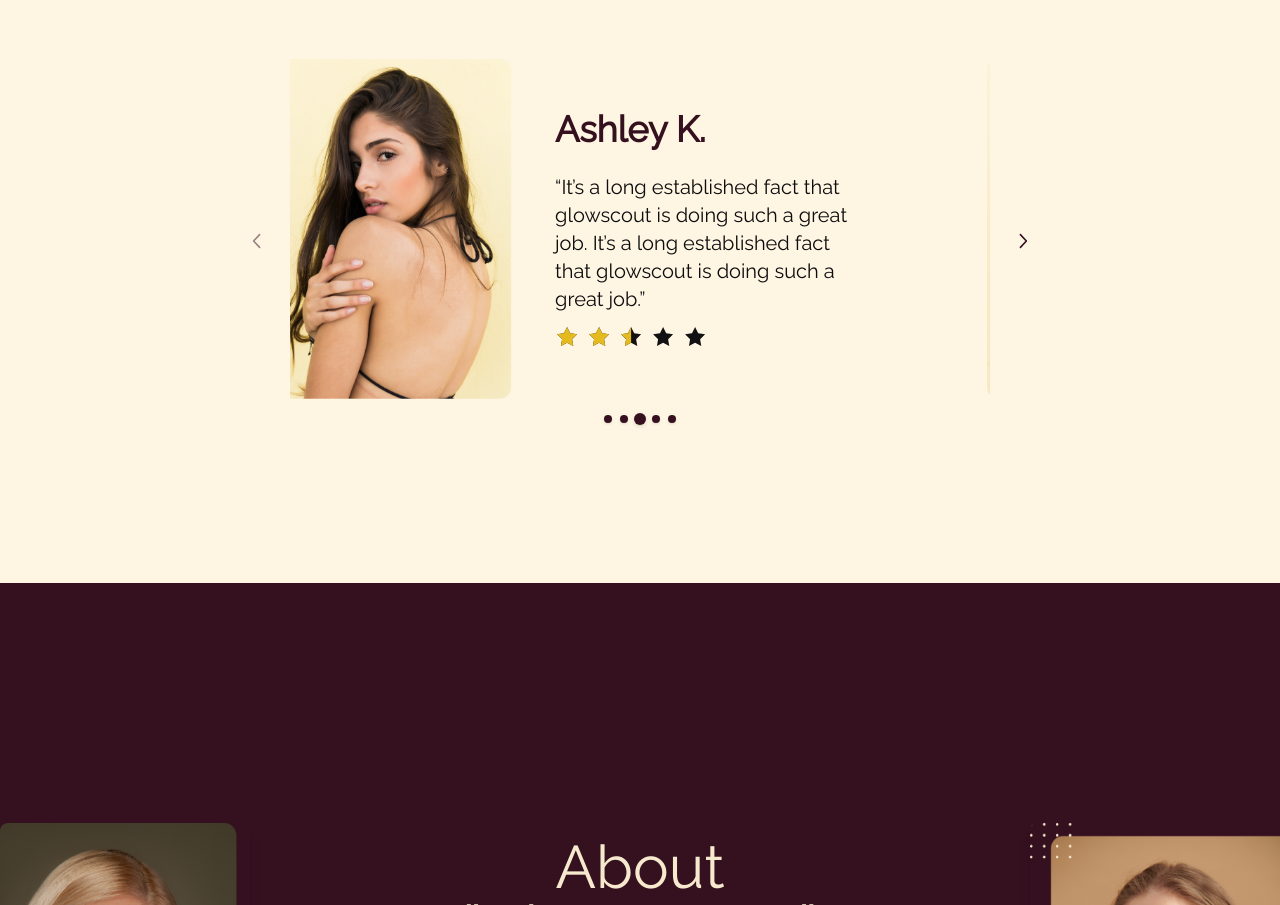
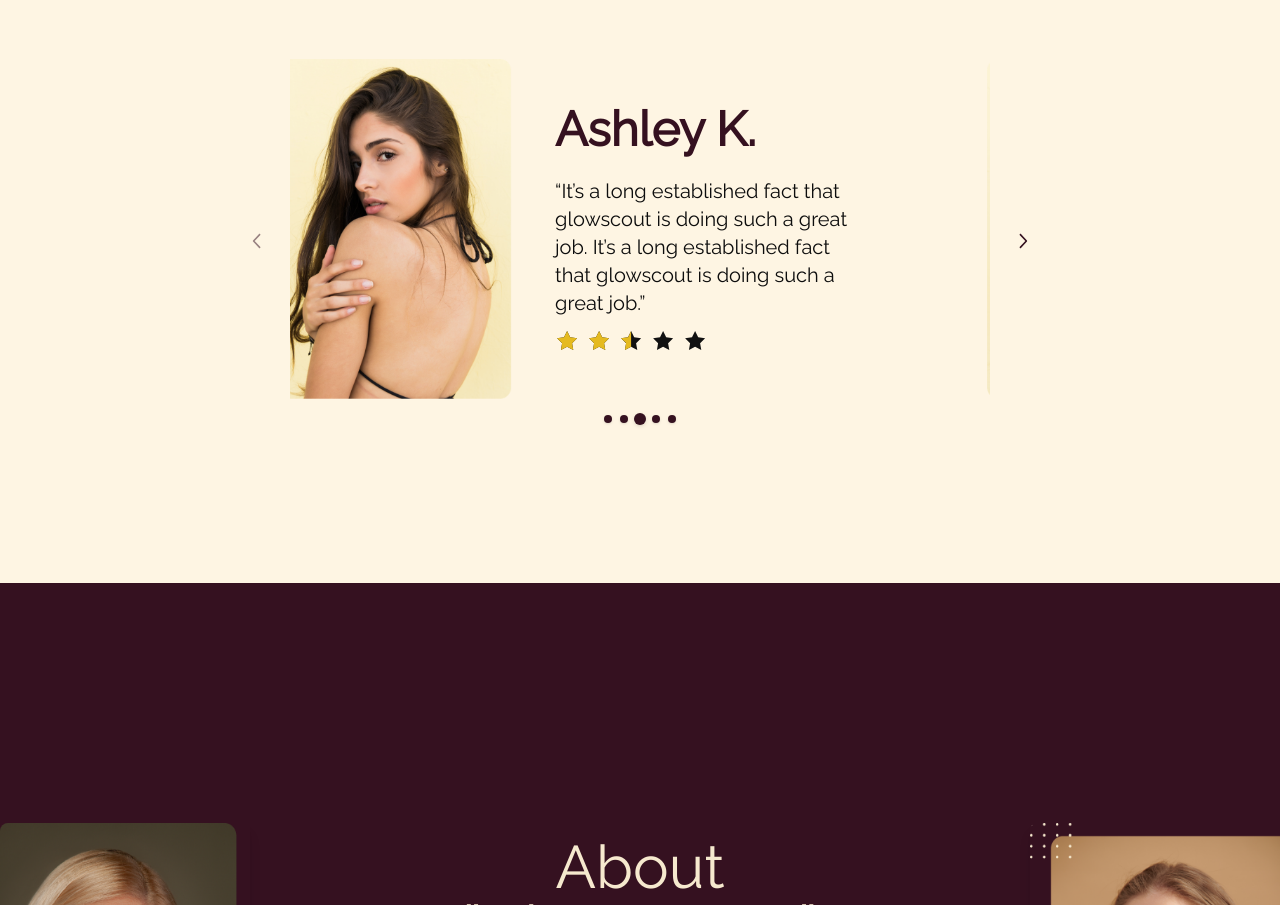
Before and after one commit to TheMODventures/Glow-Scout-Web, a Next.js app: page / in a window 1280 px wide. Shown: the part 2675-3580 px from the top of the page. Built offline with nearby package versions, Linux system fonts and the light colour scheme.

Commit message:
client testimonial fix

```diff
--- a/src/components/reuseableComponenet/ClientTestimonials.jsx
+++ b/src/components/reuseableComponenet/ClientTestimonials.jsx
@@ -80,7 +80,7 @@ const ClientTestimonials = () => {
                     />
                   </div>
                   <div className="p-6 text-center md:text-left">
-                    <h3 className="text-[#351120] text-3xl md:text-4xl font-bold pb-3">
+                    <h3 className="text-[#351120] text-3xl md:text-5xl font-bold pb-3">
                       {testimonial.name}
                     </h3>
                     <p className="py-3 w-full md:w-[300px] text-sm md:text-xl">
```
